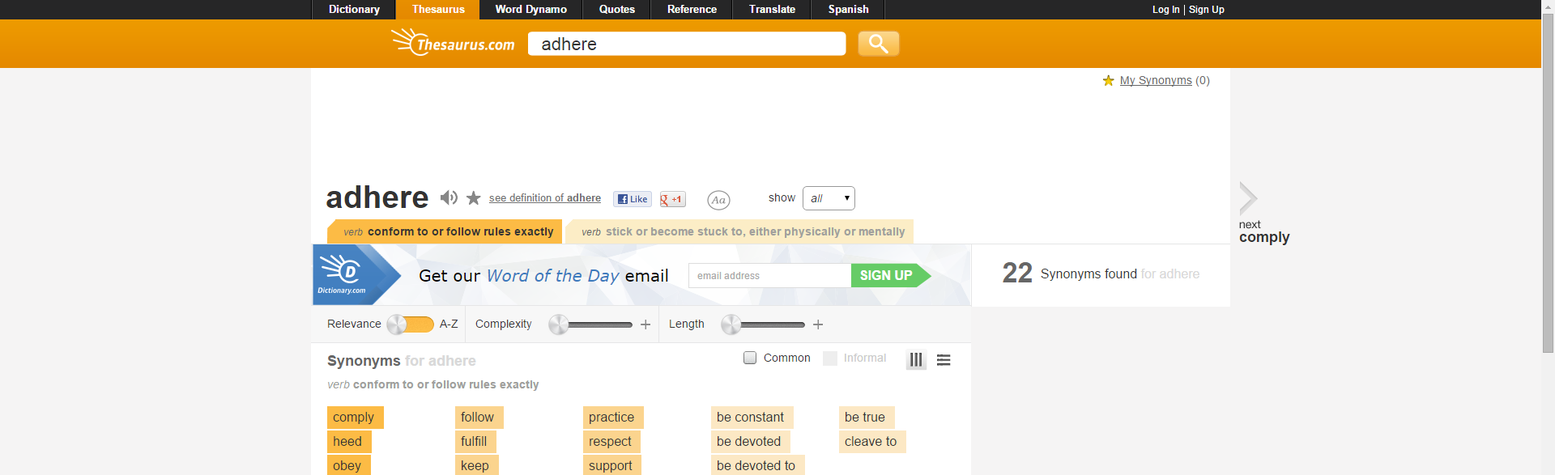
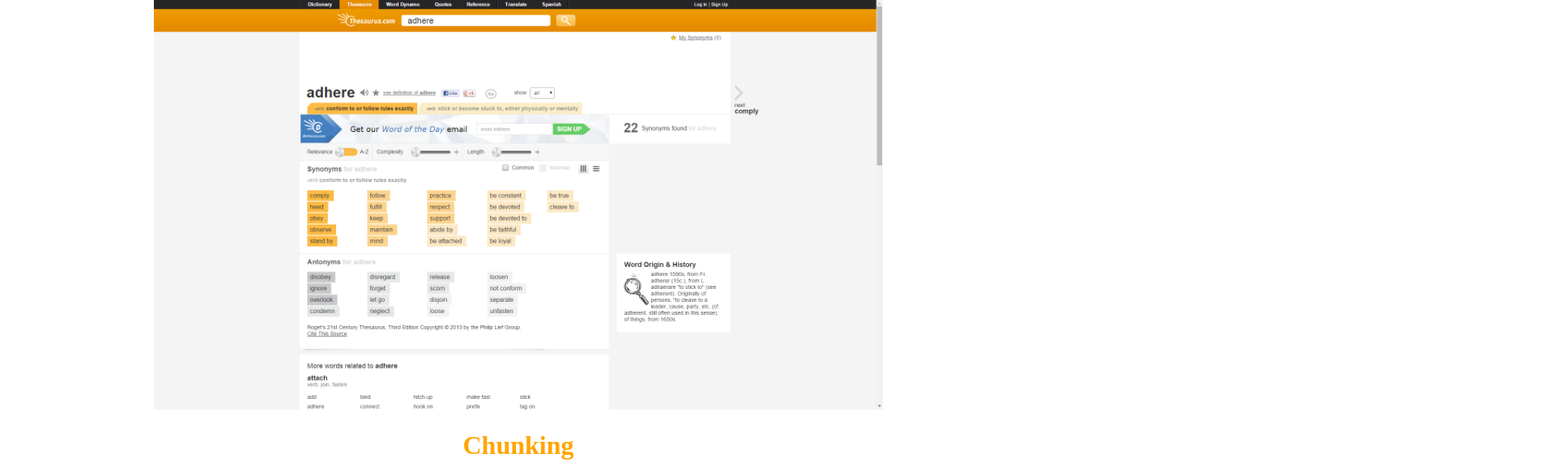
Before and after one commit to Sara-Khan/TC349, a plain HTML site: page week3/Chunking.html in a window 1280 px wide. Shown: the top 587 px of the page at 81% size, 1920 px wide, since content can reach past the window. Drawn offline with nearby package versions, Linux system fonts and the light colour scheme.

Commit message:
Update Chunking.html

```diff
--- a/week3/Chunking.html
+++ b/week3/Chunking.html
@@ -9,7 +9,7 @@
 			color: black;
 		}
 		img {
-		  width: 1920px;
+		  max-width: 900px;
 		  min-width: 180px;
 		}
 		h1 {
```
